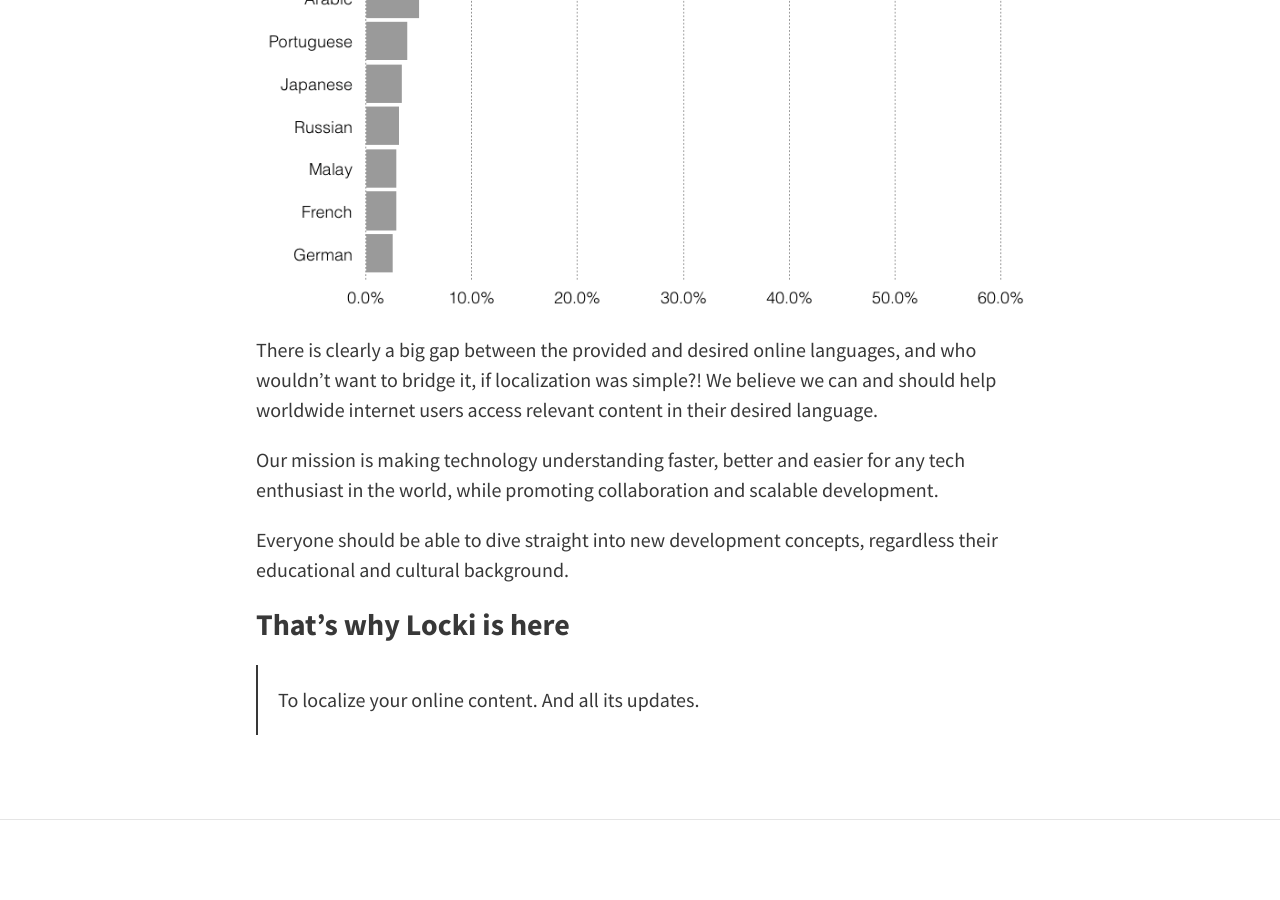
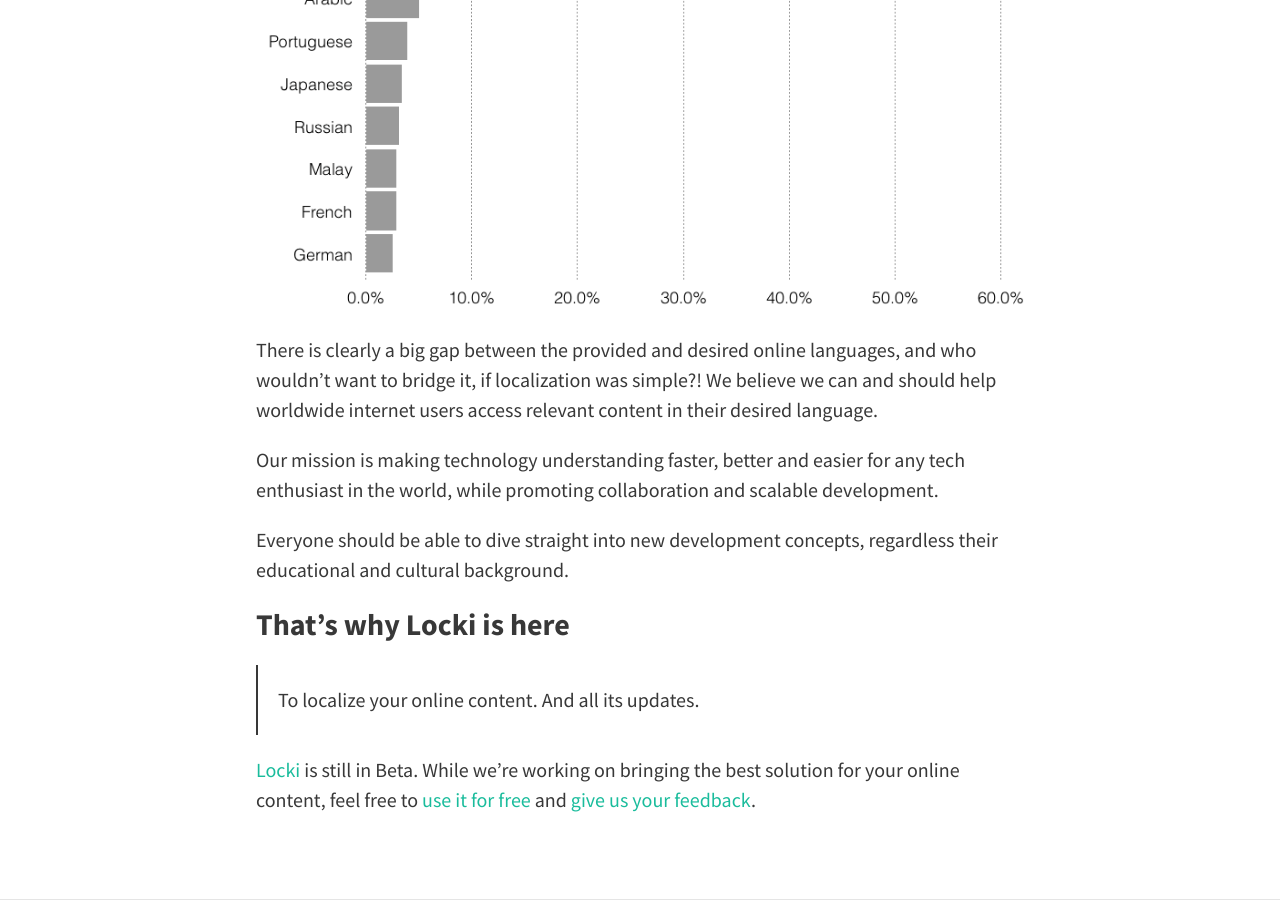
Before and after one commit to team-pal/locki-blog, a Jekyll site: the page built from _posts/2017-01-10-why-locki.md, in a window 1280 px wide and 900 px high, scrolled down 3794 px. Built offline with Jekyll 4.4.1, drawn with Linux system fonts in a browser that asks for light colours; nearby versions of some CDN libraries; before the commit the page ends 4614 px from its top, so only the background shows below that.

Commit message:
Added contact in the bottom.

```diff
--- a/_posts/2017-01-10-why-locki.md
+++ b/_posts/2017-01-10-why-locki.md
@@ -61,3 +61,5 @@
 ### That's why [Locki](https://locki.io/) is here
 
 > To localize your online content. And all its updates.
+
+[Locki](https://locki.io/) is still in Beta. While we're working on bringing the best solution for your online content, feel free to [use it for free](https://locki.io/signup) and [give us your feedback](mailto:info@locki.io).
```
